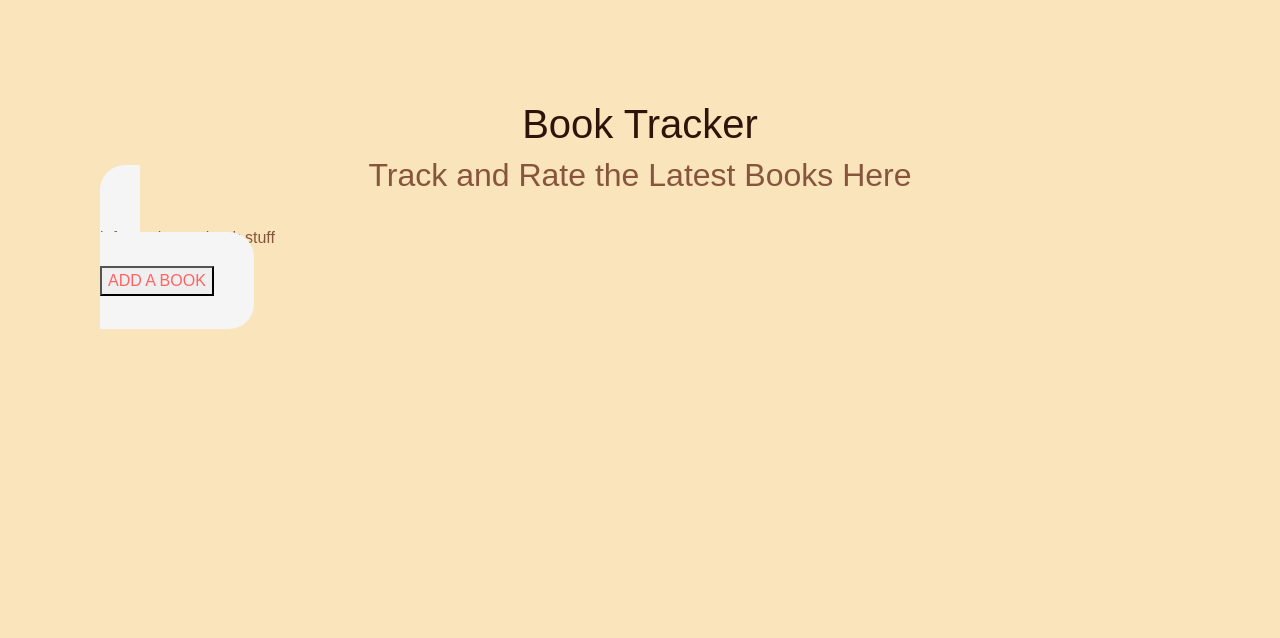
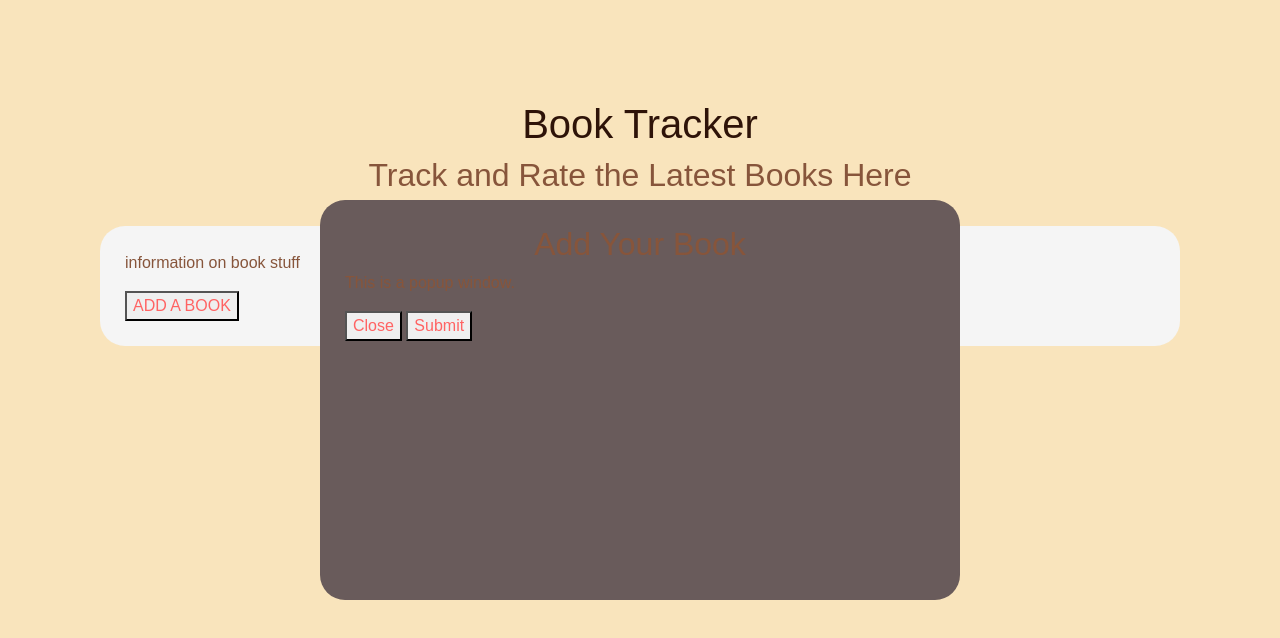
Before and after one commit to immelkins/movie-log-manager, a plain HTML site: page index.html in a window 1280 px wide. Drawn offline with nearby package versions, Linux system fonts and the light colour scheme.

Commit message:
created popup window

```diff
--- a/index.html
+++ b/index.html
@@ -14,15 +14,30 @@
   <body class = "main">
       <h1>Book Tracker</h1>
       <h2>Track and Rate the Latest Books Here</h2>
+      <br/>
 
-      <span id = "innerbox">
+      <div id = "innerbox">
         <p>information on book stuff</p>
-        <button>ADD A BOOK </button>
-      </span>
+        <button onclick="popup()">ADD A BOOK </button>
+      </div>
+
+
+      <!-- Popup HTML -->
+    <div id = "popup" class="popup-overlay">
+      <div class = "popup-content">
+        <h2>Add Your Book</h2>
+        <p>This is a popup window.</p>
+      <button class = "close-btn" onclick = "closePopup()">Close</button>
+      <button class = "sumbit-btn" onclick = "closePopup()">Submit</button>
+
+    </div>
+  </div>
+
     <!-- Optional JavaScript; choose one of the two! -->
 
     <!-- Option 1: Bootstrap Bundle with Popper -->
     <script src="https://cdn.jsdelivr.net/npm/bootstrap@5.1.3/dist/js/bootstrap.bundle.min.js" integrity="sha384-ka7Sk0Gln4gmtz2MlQnikT1wXgYsOg+OMhuP+IlRH9sENBO0LRn5q+8nbTov4+1p" crossorigin="anonymous"></script>
+    <script src="script.js"></script>
 
     <!-- Option 2: Separate Popper and Bootstrap JS -->
     <!--
--- /dev/null
+++ b/script.js
@@ -0,0 +1,9 @@
+const openPopup =  Boolean(false);
+
+function popup() {
+        document.getElementById('popup').style.display = 'block';
+  }
+
+  function closePopup() {
+    document.getElementById('popup').style.display = 'none';
+  }
--- a/website.css
+++ b/website.css
@@ -17,8 +17,34 @@ h2 {
 #innerbox {
   border-radius: 25px;
   background: whitesmoke;
-  padding: 40px;
-  width: 80%;
+  padding: 25px;
+  width: 100%;
+}
+
+#popup {
+  border-radius: 25px;
+  padding: 25px;
+  background: rgb(105, 91, 91);
+  z-index: 1000;
+}
+
+.popup-overlay {
+  /*display: none; /* Hidden by default */
+  position: fixed;
+  top: 25%;
+  left: 25%;
+  width: 50%;
+  height: 50%;
+  background: rgba(75, 45, 45, 0.5); /* Semi-transparent background */
+  z-index: 1000; /* Bring it to the front */
+}
+
+.submit-btn {
+  position: fixed;
+  bottom: 10%;
+  right: 10%;
+  color: blue;
+
 }
 
 p {
```
Also changed, not shown: 1 other file.
